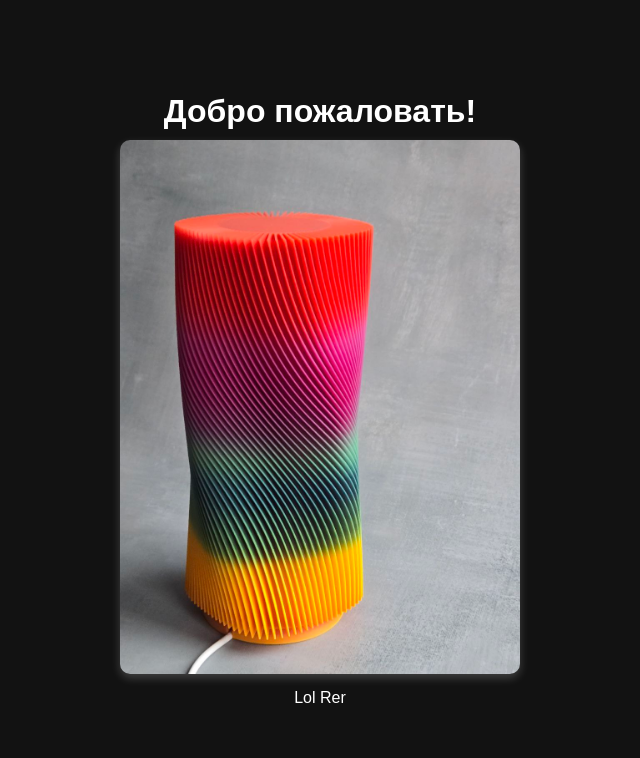
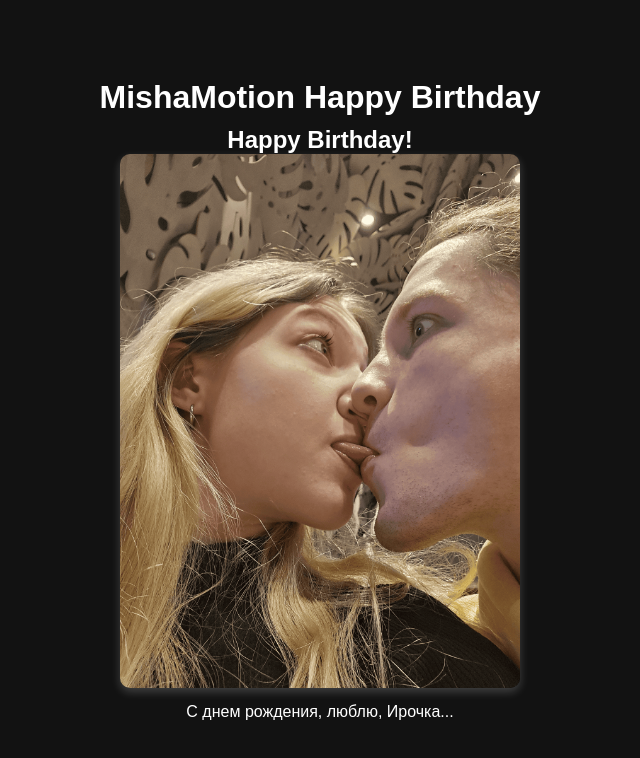
Before and after one commit to bogbond/test1, a plain HTML site: page index.html in a window 1280 px wide. Shown: the whole page, without its empty margins (320-960 px from the left). Drawn offline with Linux system fonts and the light colour scheme.

Commit message:
HappyBirthdayCard

```diff
--- a/index.html
+++ b/index.html
@@ -3,7 +3,7 @@
 <head>
     <meta charset="UTF-8">
     <meta name="viewport" content="width=device-width, initial-scale=1.0">
-    <title>Моя стильная страница</title>
+    <title>MishaMotion Happy Birthday</title>
     <style>
         * {
             margin: 0;
@@ -32,7 +32,7 @@
             width: 90%;
             max-width: 400px;
             aspect-ratio: 3 / 4;
-            background: url('image.jpg') no-repeat center;
+            background: url('image.png') no-repeat center;
             background-size: cover;
             border-radius: 10px;
             box-shadow: 0 4px 10px rgba(255, 255, 255, 0.2);
@@ -60,12 +60,13 @@
 </head>
 <body>
 
-    <h1>Добро пожаловать!</h1>
+    <h1>MishaMotion Happy Birthday</h1>
+    <h2>Happy Birthday!</h2>
 
     <div class="image-container"></div>
 
     <div class="text-box">
-        <p type="text">Lol Rer</p>
+        <p type="text">С днем рождения, люблю, Ирочка...</p>
     </div>
 
     <audio id="bg-music" autoplay loop>
```
Also changed, not shown: image.jpg (deleted), image.png (added), 1 other file.
